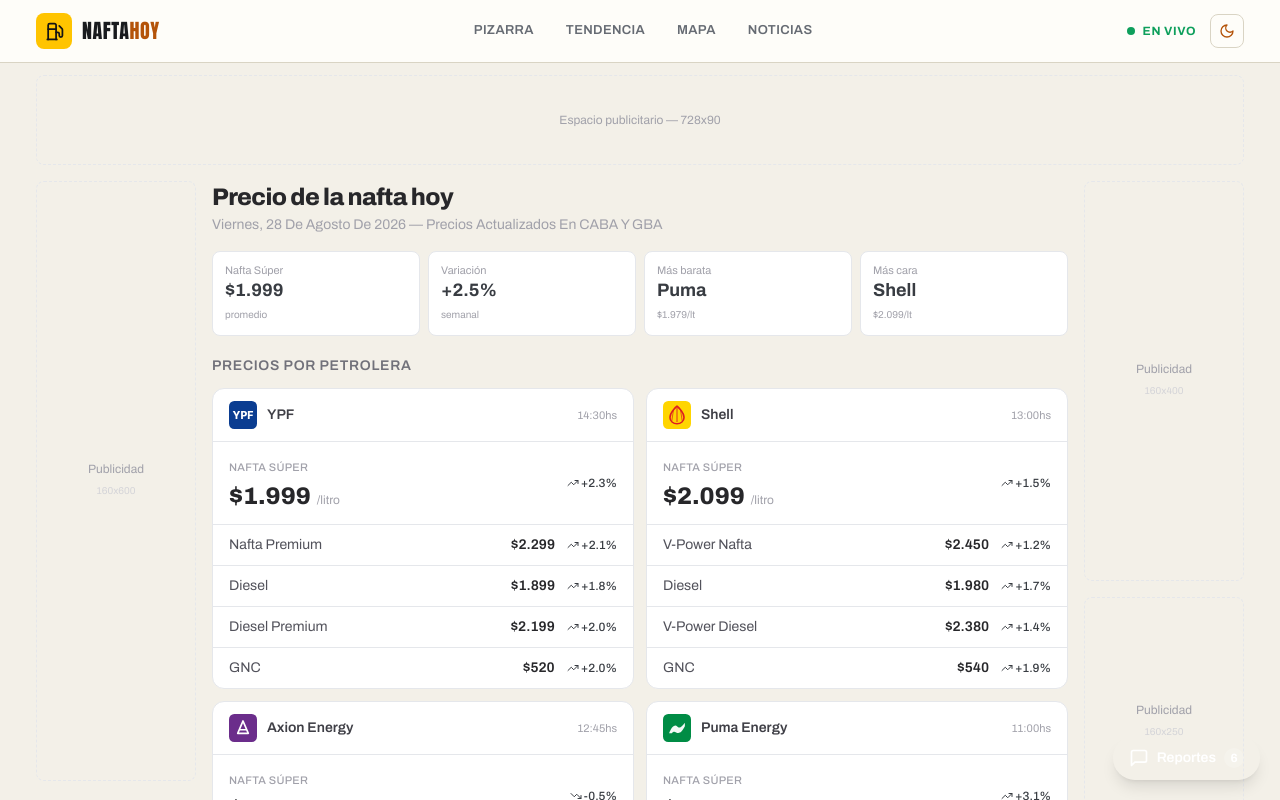
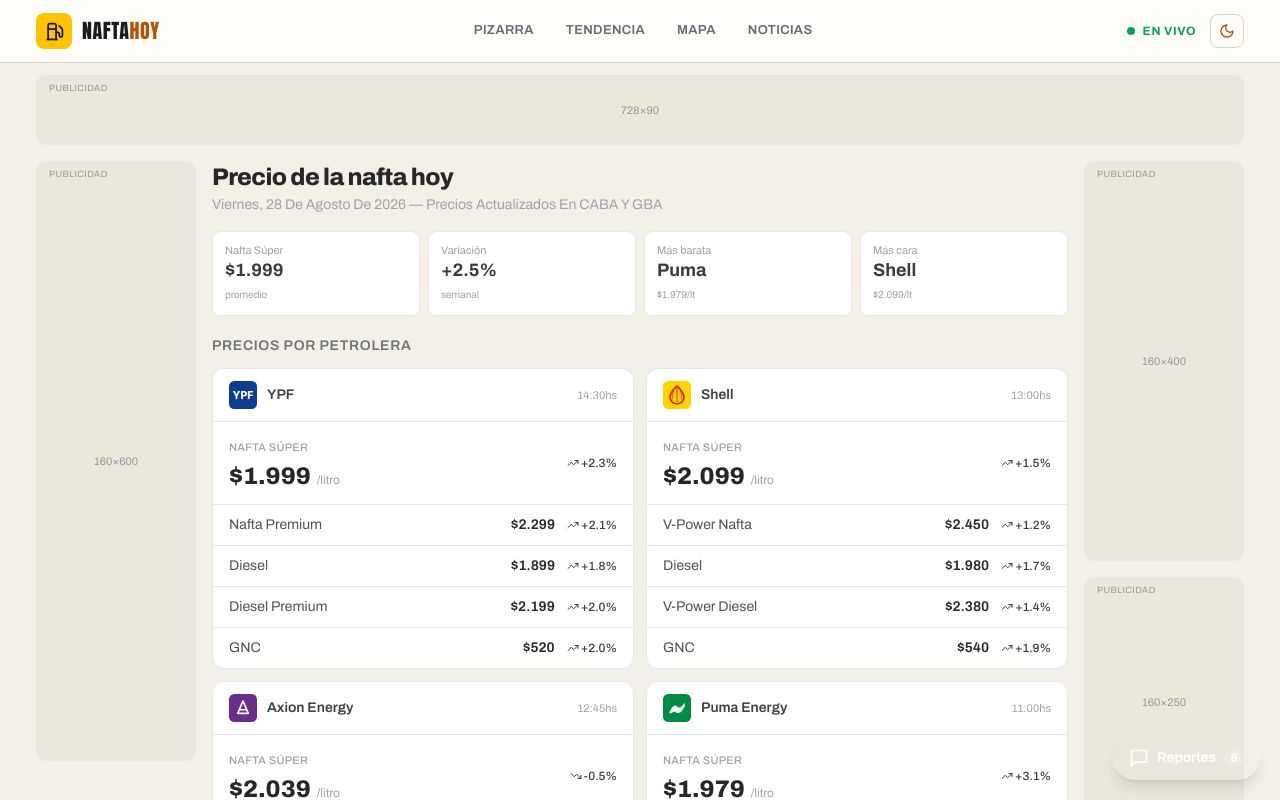
Before and after one commit to elchicodesistemas/NaftaHoy, a Next.js app in the folder frontend/: page / in a window 1280 px wide. Shown: the top 800 px of the page. Built offline with nearby package versions, Linux system fonts and the light colour scheme.

Commit message:
[2026-07-29] feature: nuevo hero con resumen "Promedio CABA"
Agrega Hero.tsx (headline, CTAs, card de promedios via
lib/priceUtils.getAveragePrices) y restylea AdBanner a la nueva
paleta/tipografia.

```diff
--- a/frontend/src/components/AdBanner.tsx
+++ b/frontend/src/components/AdBanner.tsx
@@ -14,26 +14,25 @@
 
   if (position === "horizontal") {
     return (
-      <div className="w-full rounded-lg border border-dashed border-surface-300 dark:border-dark-border bg-surface-100/50 dark:bg-dark-card/50 h-[90px] flex items-center justify-center">
-        <span className="text-xs text-zinc-400 dark:text-zinc-600 select-none">
-          Espacio publicitario — 728x90
+      <div className="w-full rounded-[10px] border border-line2 dark:border-line2-dark bg-panel2 dark:bg-panel2-dark h-[70px] flex items-center justify-center relative">
+        <span className="absolute top-1.5 left-3 text-[9px] tracking-wider uppercase text-ink-4 dark:text-ink-dark-4 select-none">
+          Publicidad
         </span>
+        <span className="text-[11px] text-ink-4 dark:text-ink-dark-4 select-none">728×90</span>
       </div>
     );
   }
 
   return (
     <div
-      className={`w-full rounded-lg border border-dashed border-surface-300 dark:border-dark-border bg-surface-100/50 dark:bg-dark-card/50 ${heights[size]} flex items-center justify-center sticky top-20`}
+      className={`w-full rounded-[10px] border border-line2 dark:border-line2-dark bg-panel2 dark:bg-panel2-dark ${heights[size]} flex items-center justify-center sticky top-20 relative`}
     >
-      <div className="text-center">
-        <span className="text-xs text-zinc-400 dark:text-zinc-600 block select-none">
-          Publicidad
-        </span>
-        <span className="text-[10px] text-zinc-300 dark:text-zinc-700 select-none">
-          160x{size === "small" ? "250" : size === "medium" ? "400" : "600"}
-        </span>
-      </div>
+      <span className="absolute top-1.5 left-3 text-[9px] tracking-wider uppercase text-ink-4 dark:text-ink-dark-4 select-none">
+        Publicidad
+      </span>
+      <span className="text-[11px] text-ink-4 dark:text-ink-dark-4 select-none">
+        160×{size === "small" ? "250" : size === "medium" ? "400" : "600"}
+      </span>
     </div>
   );
 }
--- /dev/null
+++ b/frontend/src/components/Hero.tsx
@@ -0,0 +1,79 @@
+import { companies } from "@/data/mockPrices";
+import { getAveragePrices } from "@/lib/priceUtils";
+
+export default function Hero() {
+  const now = new Date();
+  const dateStr = now.toLocaleDateString("es-AR", {
+    weekday: "long",
+    day: "numeric",
+    month: "long",
+  });
+  const avg = getAveragePrices(companies);
+
+  const rows = [
+    { label: "Súper", value: avg.super, highlight: true },
+    { label: "Premium", value: avg.premium },
+    { label: "Diesel", value: avg.diesel },
+    { label: "GNC", value: avg.gnc },
+  ];
+
+  return (
+    <header className="border-b border-line dark:border-line-dark bg-[radial-gradient(ellipse_900px_420px_at_20%_-10%,rgba(255,196,0,.20),transparent)] dark:bg-[radial-gradient(ellipse_900px_420px_at_20%_-10%,rgba(255,196,0,.07),transparent)]">
+      <div className="max-w-content mx-auto px-6 py-14 md:py-16 grid grid-cols-1 md:grid-cols-[1.2fr_1fr] gap-12 items-center">
+        <div>
+          <p className="mb-3.5 text-[13px] font-bold tracking-[.14em] uppercase text-accent-ink dark:text-accent capitalize">
+            {dateStr} · CABA y GBA
+          </p>
+          <h1 className="font-display text-5xl md:text-[76px] leading-[.95] uppercase text-ink-1 dark:text-ink-dark-1 text-balance">
+            ¿Cuánto sale llenar el tanque hoy?
+          </h1>
+          <p className="mt-5 text-base leading-relaxed text-ink-3 dark:text-ink-dark-3 max-w-[480px] text-pretty">
+            Precios de nafta, diésel y GNC de todas las petroleras, actualizados en vivo desde fuentes oficiales y reportes de la comunidad.
+          </p>
+          <div className="flex gap-3 mt-7">
+            <a
+              href="#pizarra"
+              className="inline-flex items-center gap-2 px-[22px] py-3 rounded-lg bg-accent text-[#141414] text-sm font-bold uppercase tracking-wide hover:brightness-110 transition-[filter]"
+            >
+              Ver la pizarra
+            </a>
+            <a
+              href="#mapa"
+              className="inline-flex items-center gap-2 px-[22px] py-3 rounded-lg border border-line dark:border-line-dark text-ink-2 dark:text-ink-dark-2 text-sm font-bold uppercase tracking-wide hover:border-accent-ink dark:hover:border-accent hover:text-accent-ink dark:hover:text-accent transition-colors"
+            >
+              Estaciones cerca
+            </a>
+          </div>
+        </div>
+
+        <div className="rounded-2xl overflow-hidden border border-line dark:border-line-dark shadow-[0_24px_60px_rgba(0,0,0,.12)] dark:shadow-[0_24px_60px_rgba(0,0,0,.45)] bg-panel dark:bg-panel-dark">
+          <div className="px-[22px] py-3.5 bg-accent flex items-center justify-between">
+            <span className="font-display text-base tracking-wide uppercase text-[#141414]">
+              Promedio CABA
+            </span>
+            <span className="text-[11px] font-bold text-[#141414]/70">HOY</span>
+          </div>
+          {rows.map((row, i) => (
+            <div
+              key={row.label}
+              className={`px-[22px] py-2 flex items-center justify-between ${
+                i < rows.length - 1 ? "border-b border-line2 dark:border-[#22272d]" : ""
+              } ${i === rows.length - 1 ? "pb-3" : ""}`}
+            >
+              <span className="text-sm font-semibold uppercase tracking-wide text-ink-4 dark:text-ink-dark-4">
+                {row.label}
+              </span>
+              <span
+                className={`font-display text-[44px] tabular-nums ${
+                  row.highlight ? "text-accent-ink dark:text-accent" : "text-ink-1 dark:text-ink-dark-1"
+                }`}
+              >
+                ${row.value.toLocaleString("es-AR", { maximumFractionDigits: 0 })}
+              </span>
+            </div>
+          ))}
+        </div>
+      </div>
+    </header>
+  );
+}
```
